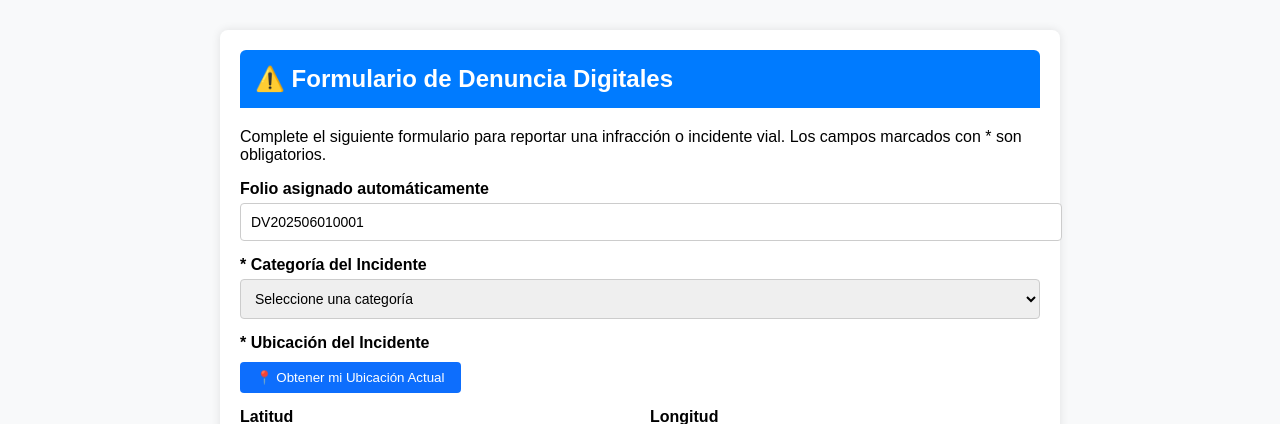
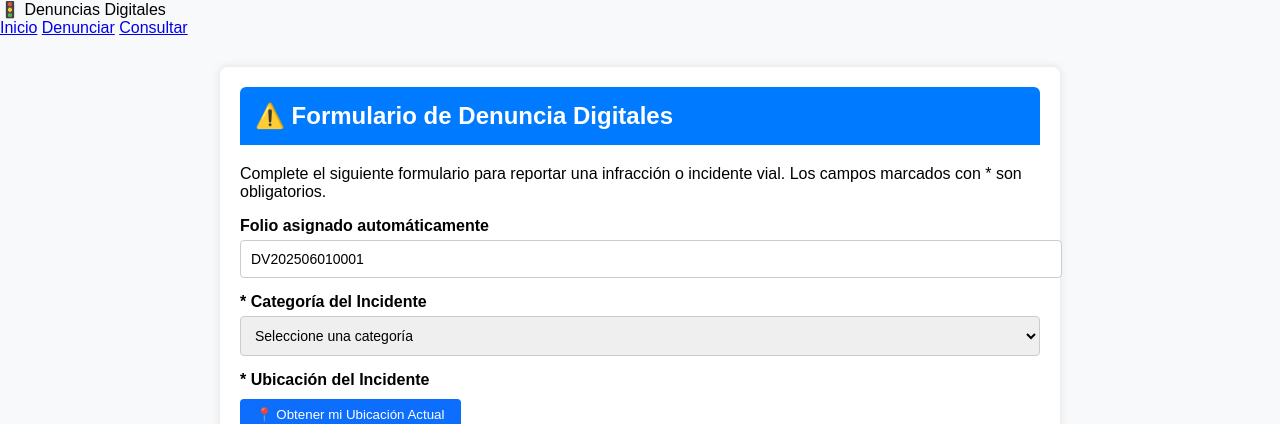
Before and after one commit to Francisco-Regi/Denuncias, a Flask app: page /anonimo in a window 1280 px wide. Shown: the top 424 px of the page. Run offline with Flask 3, Linux system fonts and the light colour scheme; data that the repository does not hold is empty.

Commit message:
Actualización rutas de acceso a otras ventanas

```diff
--- a/templates/anonimo.html
+++ b/templates/anonimo.html
@@ -150,6 +150,14 @@
   </script>
 </head>
 <body>
+  <header>
+    <div class="titulo">🚦 Denuncias Digitales</div>
+    <nav>
+      <a href="/">Inicio</a>
+      <a href="/anonimo">Denunciar</a>
+      <a href="/consulta">Consultar</a>
+    </nav>
+  </header>
 
   <div class="container">
     <h2>⚠️ Formulario de Denuncia Digitales</h2>
--- a/templates/registrarse.html
+++ b/templates/registrarse.html
@@ -106,9 +106,9 @@
   <header>
     <div><strong>🚦 Denuncias Digitales</strong></div>
     <nav>
-      <a href="index.html">Inicio</a>
-      <a href="nonimo.html">Denunciar</a>
-      <a href="iniciosesion.html">Consultar</a>
+      <a href="/">Inicio</a>
+      <a href="/anonimo">Denunciar</a>
+      <a href="/consulta">Consultar</a>
     </nav>
   </header>
 
```
Also changed, not shown: templates/consulta.html (+5 -5 lines), templates/digital.html (+4 -4 lines), templates/iniciosesion.html (+4 -4 lines).
